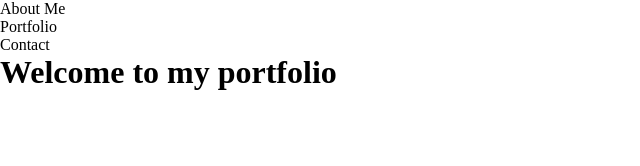
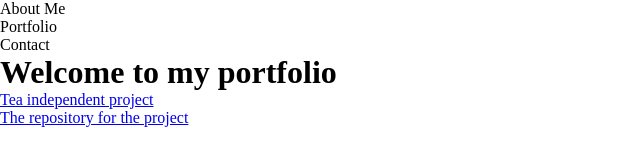
Before and after one commit to Nemozikr/portfolio, a plain HTML site: page index.html in a window 1280 px wide. Shown: the whole page, without its empty margins (0-640 px from the left). Drawn offline with Linux system fonts and the light colour scheme.

Commit message:
Update index.html

```diff
--- a/index.html
+++ b/index.html
@@ -18,6 +18,11 @@
 
     <main>
       <h1>Welcome to my portfolio</h1>
+
+      <div class="Tea">
+        <p><a href="https://nemozikr.github.io/Off-Platform-Project---Tea-Cozy/">Tea independent project</a></p>
+        <p><a href="https://github.com/Nemozikr/Off-Platform-Project---Tea-Cozy">The repository for the project</a></p>
+      </div>
     </main>
 
     <footer>
```
